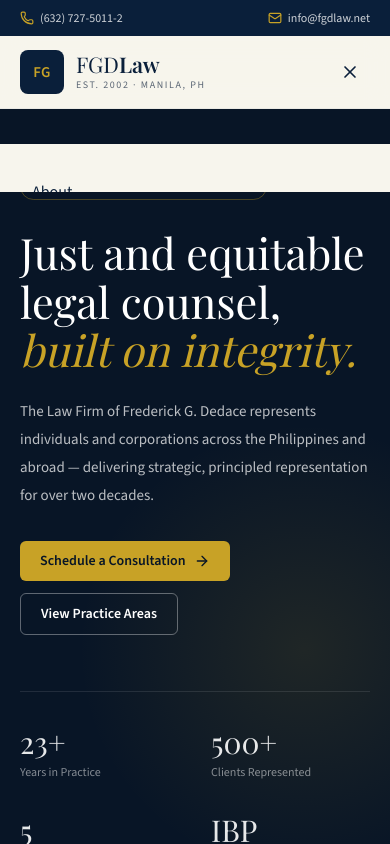
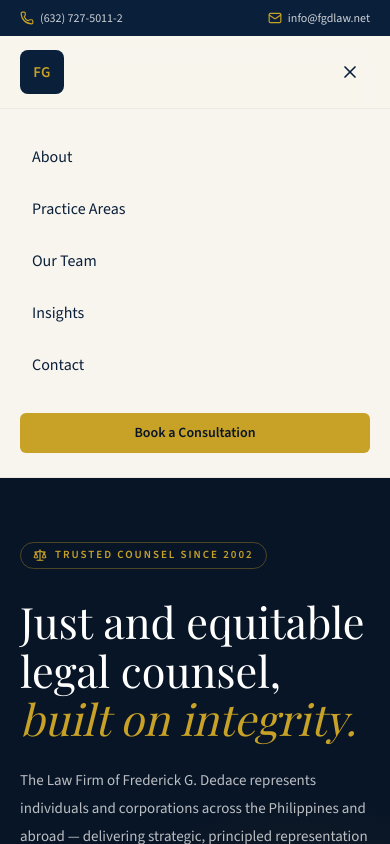
Before and after one commit to dreiren/fgdl, a Next.js app: page / in a window 390 px wide. Both pictures are taken after a click on the button "Open menu". Shown: the top 844 px of the page. Built offline with nearby package versions, Linux system fonts and the light colour scheme; a web font is replaced by a local one.

Commit message:
Make the primary nav sticky and drop the header wordmark
Keep only the FG mark as the home control, pin the menu to the top
after the utility bar scrolls away, and fold the mobile links into
that sticky bar.

Co-authored-by: Adrian Ravis <dreiren@users.noreply.github.com>

```diff
--- a/components/logo.tsx
+++ b/components/logo.tsx
@@ -3,9 +3,11 @@ import { cn } from "@/lib/cn";
 export function Logo({
   className,
   markClassName,
+  showWordmark = true,
 }: {
   className?: string;
   markClassName?: string;
+  showWordmark?: boolean;
 }) {
   return (
     <span className={cn("inline-flex items-center gap-3", className)}>
@@ -18,6 +20,7 @@ export function Logo({
       >
         FG
       </span>
+      {showWordmark ? (
         <span className="flex flex-col leading-none">
           <span className="font-serif text-[1.35rem] text-navy">
             FGD<span className="font-semibold">Law</span>
@@ -26,6 +29,7 @@ export function Logo({
             Est. 2002 · Manila, PH
           </span>
         </span>
+      ) : null}
     </span>
   );
 }
--- a/components/mobile-nav.tsx
+++ /dev/null
@@ -1,57 +0,0 @@
-"use client";
-
-import { useEffect, useState } from "react";
-import Link from "next/link";
-import { Menu, X } from "lucide-react";
-import { ButtonLink } from "@/components/ui";
-import { navLinks } from "@/lib/site";
-
-export function MobileNav() {
-  const [open, setOpen] = useState(false);
-
-  useEffect(() => {
-    document.body.style.overflow = open ? "hidden" : "";
-    return () => {
-      document.body.style.overflow = "";
-    };
-  }, [open]);
-
-  return (
-    <div className="lg:hidden">
-      <button
-        type="button"
-        className="inline-flex h-10 w-10 items-center justify-center rounded-md text-navy hover:bg-navy/5"
-        aria-expanded={open}
-        aria-controls="mobile-menu"
-        onClick={() => setOpen((value) => !value)}
-      >
-        <span className="sr-only">{open ? "Close menu" : "Open menu"}</span>
-        {open ? <X className="h-5 w-5" /> : <Menu className="h-5 w-5" />}
-      </button>
-      {open ? (
-        <div
-          id="mobile-menu"
-          className="fixed inset-x-0 top-[6.75rem] bottom-0 z-50 overflow-y-auto bg-cream px-5 py-6"
-        >
-          <nav className="flex flex-col gap-1" aria-label="Mobile">
-            {navLinks.map((link) => (
-              <Link
-                key={link.href}
-                href={link.href}
-                className="rounded-md px-3 py-3 text-base font-medium text-navy hover:bg-navy/5"
-                onClick={() => setOpen(false)}
-              >
-                {link.label}
-              </Link>
-            ))}
-          </nav>
-          <div className="mt-6">
-            <ButtonLink href="/contact" className="w-full">
-              Book a Consultation
-            </ButtonLink>
-          </div>
-        </div>
-      ) : null}
-    </div>
-  );
-}
--- a/components/site-header.tsx
+++ b/components/site-header.tsx
@@ -1,13 +1,11 @@
-import Link from "next/link";
 import { Mail, MapPin, Phone } from "lucide-react";
-import { Logo } from "@/components/logo";
-import { MobileNav } from "@/components/mobile-nav";
-import { ButtonLink, Container } from "@/components/ui";
-import { firm, navLinks } from "@/lib/site";
+import { StickyNav } from "@/components/sticky-nav";
+import { Container } from "@/components/ui";
+import { firm } from "@/lib/site";
 
 export function SiteHeader() {
   return (
-    <header className="relative z-40">
+    <>
       <div className="bg-navy text-[12px] text-white/80">
         <Container className="flex h-9 items-center justify-between gap-4">
           <p className="flex min-w-0 items-center gap-5">
@@ -39,31 +37,9 @@ export function SiteHeader() {
           </a>
         </Container>
       </div>
-      <div className="border-b border-navy/5 bg-cream/95 backdrop-blur-md">
-        <Container className="flex h-[4.5rem] items-center justify-between gap-6">
-          <Link href="/" className="shrink-0" aria-label="FGDLaw home">
-            <Logo />
-          </Link>
-          <nav
-            className="hidden items-center gap-8 text-[15px] text-navy lg:flex"
-            aria-label="Primary"
-          >
-            {navLinks.map((link) => (
-              <Link
-                key={link.href}
-                href={link.href}
-                className="font-medium transition-colors hover:text-gold"
-              >
-                {link.label}
-              </Link>
-            ))}
-          </nav>
-          <div className="hidden lg:block">
-            <ButtonLink href="/contact">Book a Consultation</ButtonLink>
-          </div>
-          <MobileNav />
-        </Container>
-      </div>
-    </header>
+      <header className="sticky top-0 z-50">
+        <StickyNav />
+      </header>
+    </>
   );
 }
--- /dev/null
+++ b/components/sticky-nav.tsx
@@ -0,0 +1,94 @@
+"use client";
+
+import { useEffect, useState } from "react";
+import Link from "next/link";
+import { Menu, X } from "lucide-react";
+import { Logo } from "@/components/logo";
+import { ButtonLink, Container } from "@/components/ui";
+import { cn } from "@/lib/cn";
+import { navLinks } from "@/lib/site";
+
+export function StickyNav() {
+  const [open, setOpen] = useState(false);
+  const [stuck, setStuck] = useState(false);
+
+  useEffect(() => {
+    const onScroll = () => setStuck(window.scrollY > 8);
+    onScroll();
+    window.addEventListener("scroll", onScroll, { passive: true });
+    return () => window.removeEventListener("scroll", onScroll);
+  }, []);
+
+  useEffect(() => {
+    document.body.style.overflow = open ? "hidden" : "";
+    return () => {
+      document.body.style.overflow = "";
+    };
+  }, [open]);
+
+  return (
+    <div
+      className={cn(
+        "border-b border-navy/5 bg-cream/95 backdrop-blur-md transition-shadow",
+        stuck && "shadow-[0_8px_24px_rgba(8,21,38,0.08)]",
+      )}
+    >
+      <Container className="flex h-[4.5rem] items-center justify-between gap-6">
+        <Link href="/" className="shrink-0" aria-label="FGDLaw home">
+          <Logo showWordmark={false} />
+        </Link>
+        <nav
+          className="hidden items-center gap-8 text-[15px] text-navy lg:flex"
+          aria-label="Primary"
+        >
+          {navLinks.map((link) => (
+            <Link
+              key={link.href}
+              href={link.href}
+              className="font-medium transition-colors hover:text-gold"
+            >
+              {link.label}
+            </Link>
+          ))}
+        </nav>
+        <div className="hidden lg:block">
+          <ButtonLink href="/contact">Book a Consultation</ButtonLink>
+        </div>
+        <button
+          type="button"
+          className="inline-flex h-10 w-10 items-center justify-center rounded-md text-navy hover:bg-navy/5 lg:hidden"
+          aria-expanded={open}
+          aria-controls="mobile-menu"
+          onClick={() => setOpen((value) => !value)}
+        >
+          <span className="sr-only">{open ? "Close menu" : "Open menu"}</span>
+          {open ? <X className="h-5 w-5" /> : <Menu className="h-5 w-5" />}
+        </button>
+      </Container>
+      {open ? (
+        <div
+          id="mobile-menu"
+          className="border-t border-navy/5 bg-cream px-5 py-6 lg:hidden"
+        >
+          <nav className="mx-auto flex max-w-[1120px] flex-col gap-1" aria-label="Mobile">
+            {navLinks.map((link) => (
+              <Link
+                key={link.href}
+                href={link.href}
+                className="rounded-md px-3 py-3 text-base font-medium text-navy hover:bg-navy/5"
+                onClick={() => setOpen(false)}
+              >
+                {link.label}
+              </Link>
+            ))}
+          </nav>
+          <div className="mx-auto mt-6 max-w-[1120px]">
+            <ButtonLink href="/contact" className="w-full">
+              Book a Consultation
+            </ButtonLink>
+          </div>
+        </div>
+      ) : null}
+    </div>
+  );
+}
```
Lines whose indentation alone changed are shown as unchanged.
